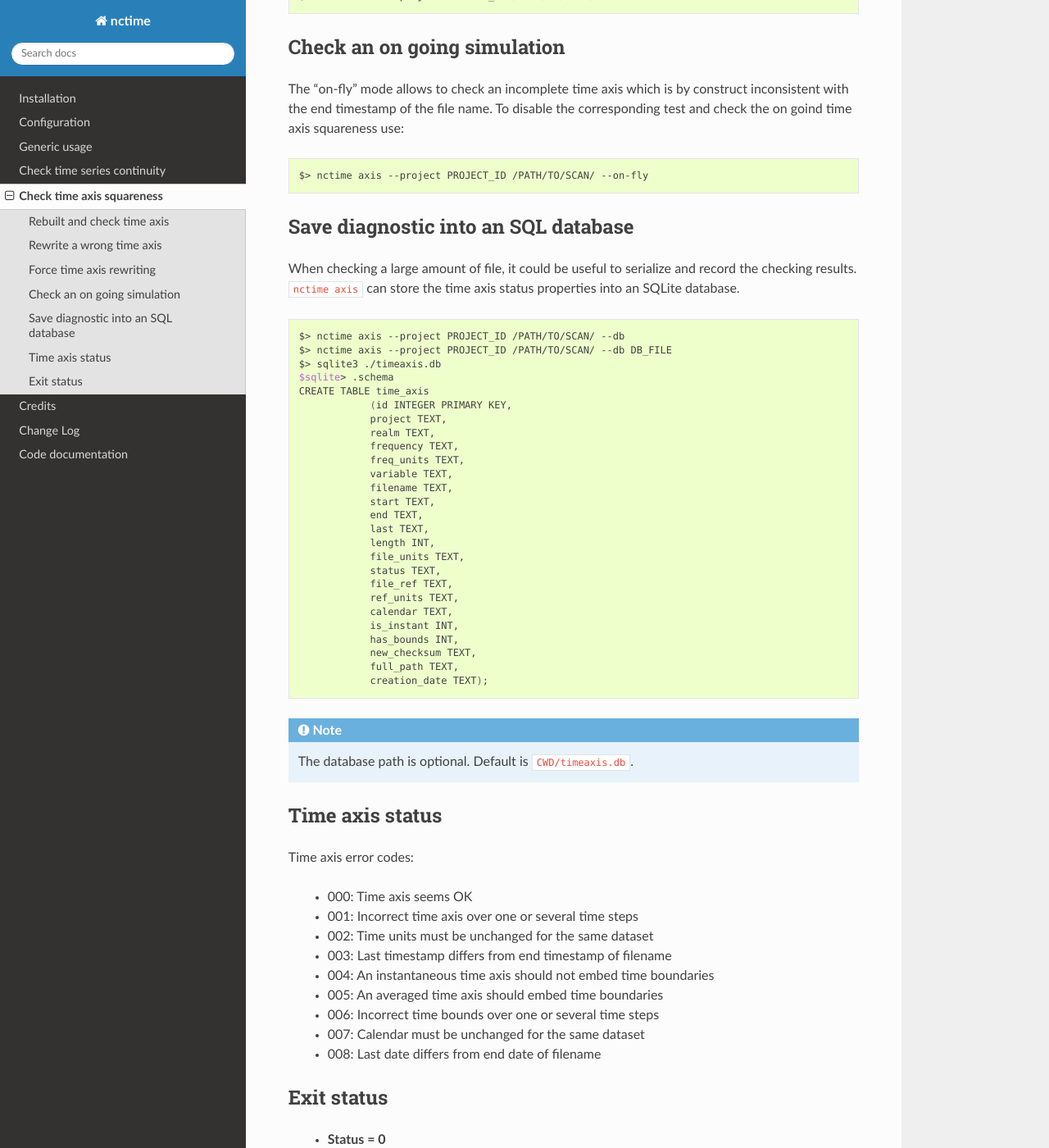
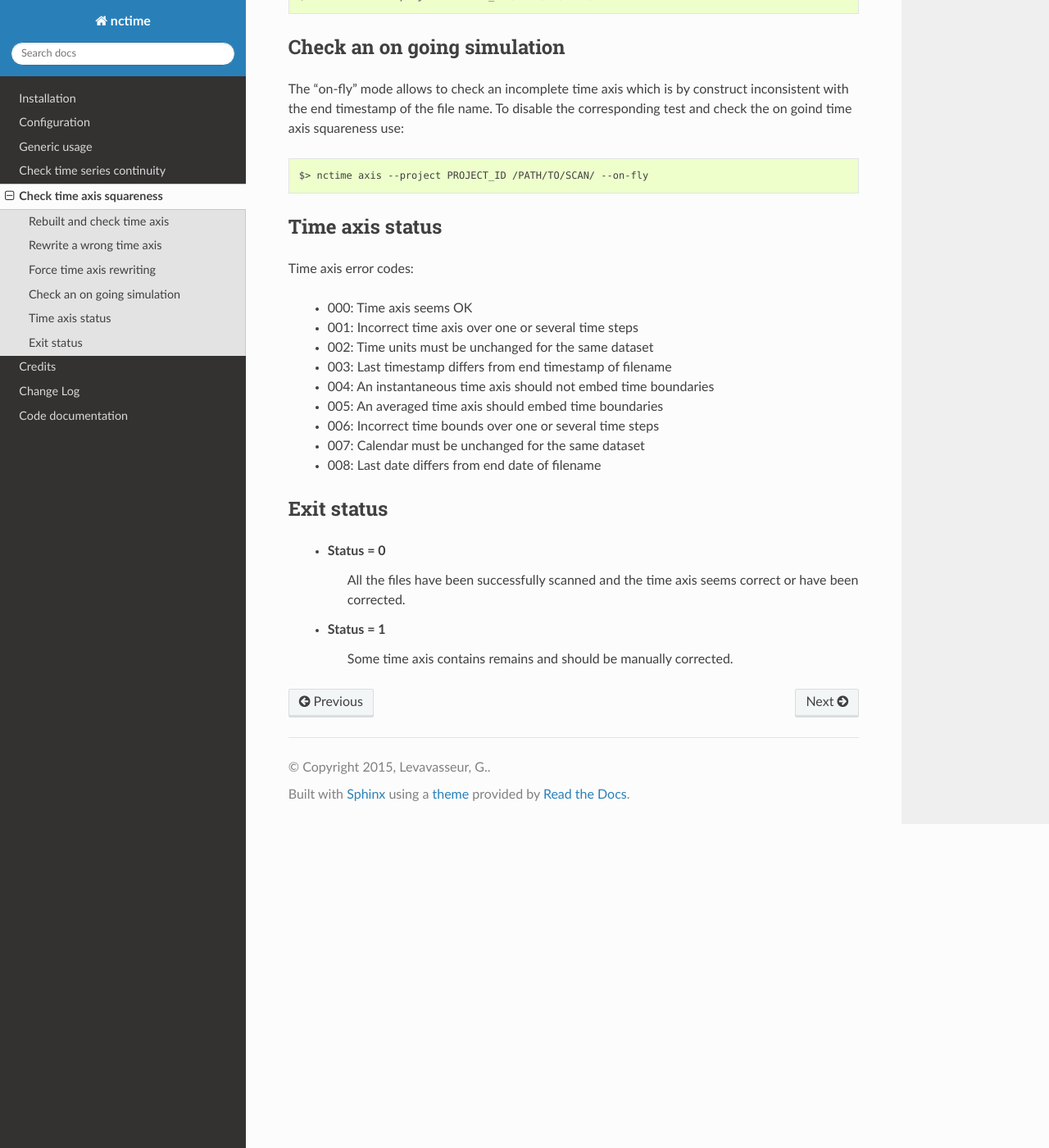
Before and after one commit to ESPRI-Mod/nctime, a Sphinx documentation site: the page built from docs/axis.rst, in a window 1280 px wide and 1400 px high, scrolled down 1027 px. Shown: the whole window at 82% size. Built offline with Sphinx 7.4.7 and the Read the Docs theme 2.0.0, drawn with Linux system fonts in a browser that asks for light colours; pages that are not in the unit, such as notebooks, are missing from menus; the version number could not be read and is left out.

Commit message:
Doc update

```diff
--- a/docs/axis.rst
+++ b/docs/axis.rst
@@ -52,43 +52,6 @@ To disable the corresponding test and check the on goind time axis squareness us
 
    $> nctime axis --project PROJECT_ID /PATH/TO/SCAN/ --on-fly
 
-Save diagnostic into an SQL database
-************************************
-
-When checking a large amount of file, it could be useful to serialize and record the checking results.
-``nctime axis`` can store the time axis status properties into an SQLite database.
-
-.. code-block:: bash
-
-   $> nctime axis --project PROJECT_ID /PATH/TO/SCAN/ --db
-   $> nctime axis --project PROJECT_ID /PATH/TO/SCAN/ --db DB_FILE
-   $> sqlite3 ./timeaxis.db
-   $sqlite> .schema
-   CREATE TABLE time_axis
-               (id INTEGER PRIMARY KEY,
-               project TEXT,
-               realm TEXT,
-               frequency TEXT,
-               freq_units TEXT,
-               variable TEXT,
-               filename TEXT,
-               start TEXT,
-               end TEXT,
-               last TEXT,
-               length INT,
-               file_units TEXT,
-               status TEXT,
-               file_ref TEXT,
-               ref_units TEXT,
-               calendar TEXT,
-               is_instant INT,
-               has_bounds INT,
-               new_checksum TEXT,
-               full_path TEXT,
-               creation_date TEXT);
-
-.. note:: The database path is optional. Default is ``CWD/timeaxis.db``.
-
 Time axis status
 ****************
 
--- a/docs/installation.rst
+++ b/docs/installation.rst
@@ -53,12 +53,10 @@ includes:
  * `logging <https://docs.python.org/2/library/logging.html>`_
  * `argparse <https://docs.python.org/2/library/argparse.html>`_
  * `importlib <https://docs.python.org/2/library/importlib.html>`_
- * `ESGConfigParser <https://pypi.python.org/pypi/ESGConfigParser>`_
  * `datetime <https://docs.python.org/2/library/datetime.html>`_
  * `textwrap <https://docs.python.org/2/library/textwrap.html>`_
  * `multiprocessing <https://docs.python.org/2/library/multiprocessing.html>`_
  * `uuid <https://docs.python.org/2/library/uuid.html>`_
- * `sqlite3 <https://docs.python.org/2.6/library/sqlite3.html>`_
 
 Some required libraries are not included in most Python distributions. Please install them using the usual PIP command:
 
```
Also changed, not shown: other parts of docs/installation.rst (+2 -0 lines), docs/usage.rst (+20 -3 lines).
